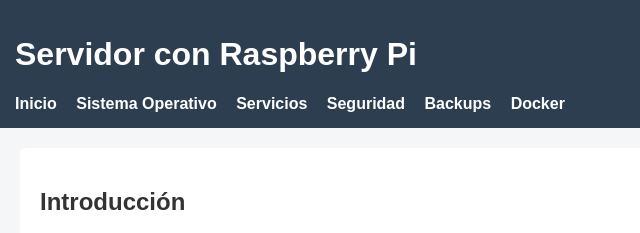
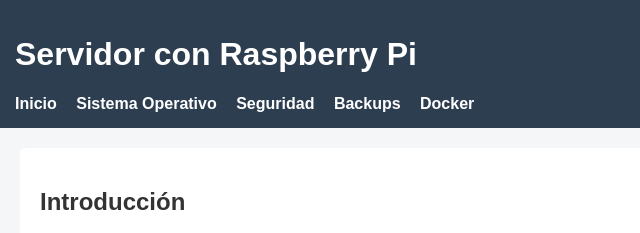
Before and after one commit to aimarfh/Proyecto-raspberryPi-config-logs, a plain HTML site: page docs/index.html in a window 1280 px wide. Shown: the top 233 px of the page, 0-640 px from the left. Drawn offline with Linux system fonts and the light colour scheme.

Commit message:
Add files via upload

```diff
--- a/docs/index.html
+++ b/docs/index.html
@@ -12,7 +12,6 @@
   <nav>
     <a href="index.html">Inicio</a>
     <a href="so.html">Sistema Operativo</a>
-    <a href="servicios.html">Servicios</a>
     <a href="seguridad.html">Seguridad</a>
     <a href="backups.html">Backups</a>
     <a href="docker.html">Docker</a>
```
